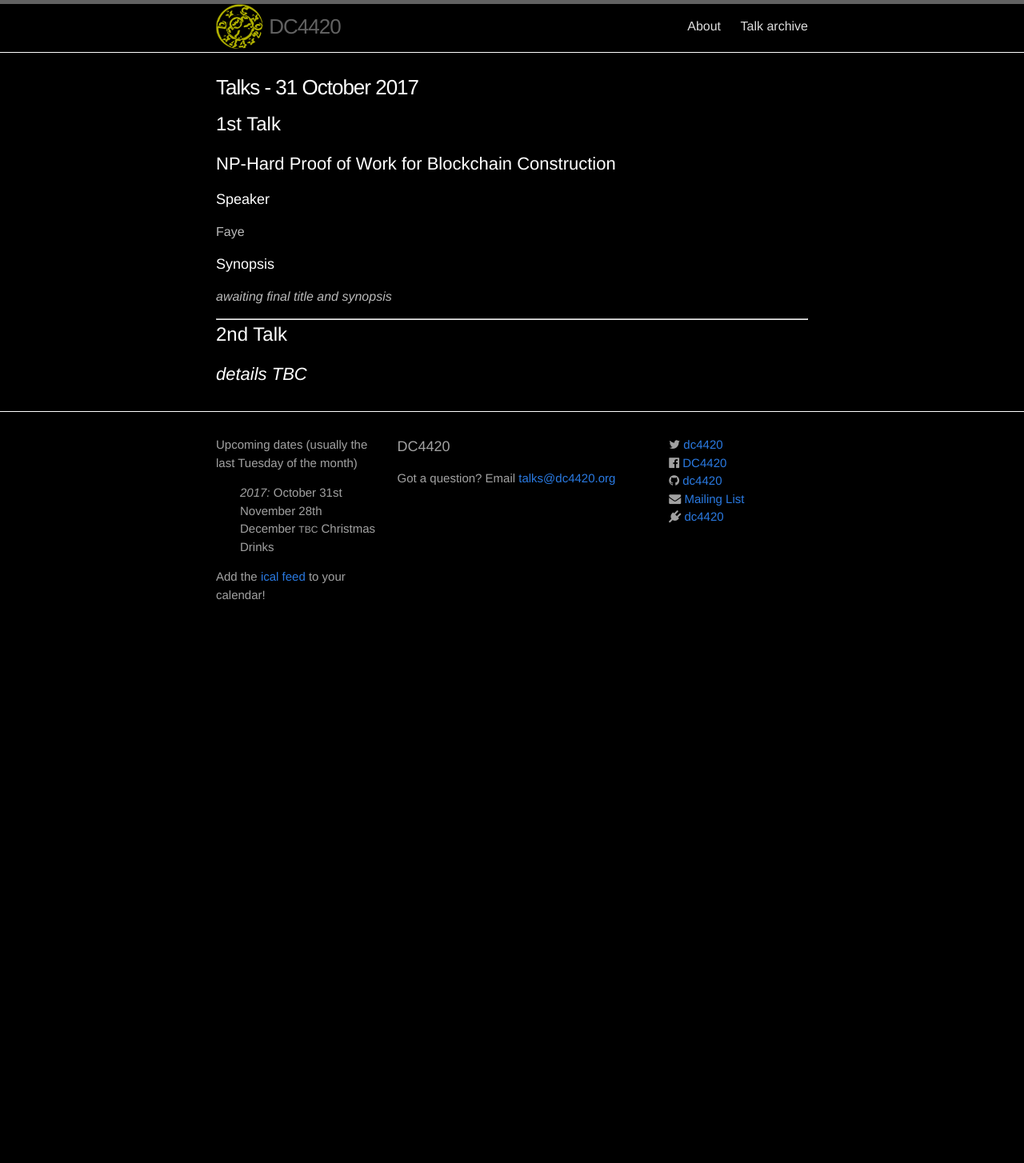
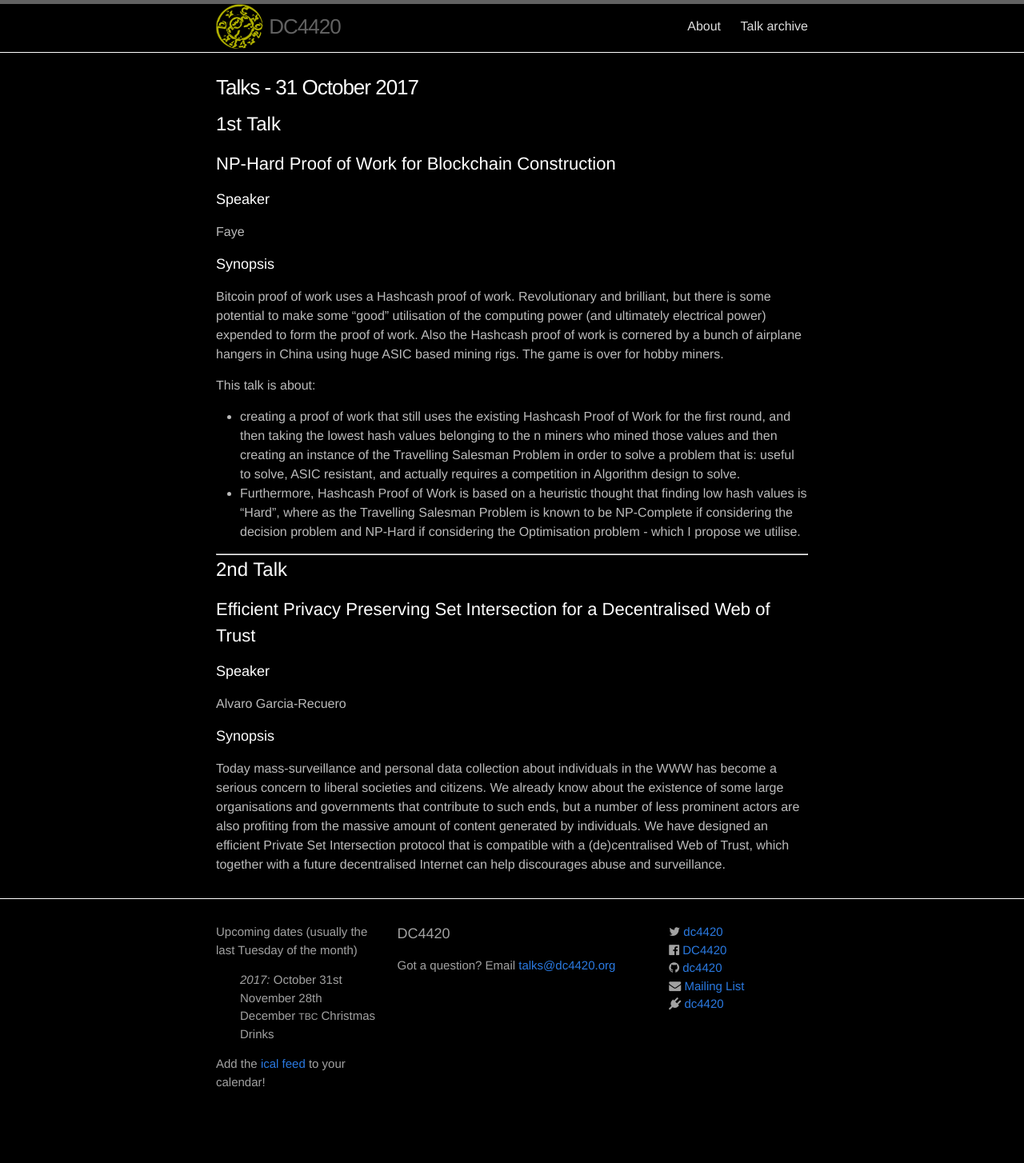
Before and after one commit to dc4420/website, a Jekyll site: the page built from _posts/2017-10-31-talks.markdown, in a window 1280 px wide. Shown: the whole page at 80% size. Built offline with Jekyll 4.4.1, drawn with Linux system fonts in a browser that asks for light colours; nearby versions of some CDN libraries; before the commit the page ends 900 px from its top, so only the background shows below that.

Commit message:
October talk details
Faye & Alvaro

```diff
--- a/_posts/2017-10-31-talks.markdown
+++ b/_posts/2017-10-31-talks.markdown
@@ -15,10 +15,22 @@ Faye
 
 ### Synopsis
 
-_awaiting final title and synopsis_
+Bitcoin proof of work uses a Hashcash proof of work. Revolutionary and brilliant, but there is some potential to make some "good" utilisation of the computing power (and ultimately electrical power) expended to form the proof of work. Also the Hashcash proof of work is cornered by a bunch of airplane hangers in China using huge ASIC based mining rigs. The game is over for hobby miners.
+
+This talk is about:
+* creating a proof of work that still uses the existing Hashcash Proof of Work for the first round, and then taking the lowest hash values belonging to the n miners who mined those values and then creating an instance of the Travelling Salesman Problem in order to solve a problem that is: useful to solve, ASIC resistant, and actually requires a competition in Algorithm design to solve.
+* Furthermore, Hashcash Proof of Work is based on a heuristic thought that finding low hash values is "Hard", where as the Travelling Salesman Problem is known to be NP-Complete if considering the decision problem and NP-Hard if considering the Optimisation problem - which I propose we utilise.
 
 <hr>
 
 # 2nd Talk
 
-## _details TBC_
+## Efficient Privacy Preserving Set Intersection for a Decentralised Web of Trust
+
+### Speaker
+
+Alvaro Garcia-Recuero
+
+### Synopsis
+
+Today mass-surveillance and personal data collection about individuals in the WWW has become a serious concern to liberal societies and citizens. We already know about the existence of some large organisations and governments that contribute to such ends, but a number of less prominent actors are also profiting from the massive amount of content generated by individuals. We have designed an efficient Private Set Intersection protocol that is compatible with a (de)centralised Web of Trust, which together with a future decentralised Internet can help discourages abuse and surveillance.
```
Also changed, not shown: other parts of _posts/2017-10-31-talks.markdown (+1 -1 lines).
